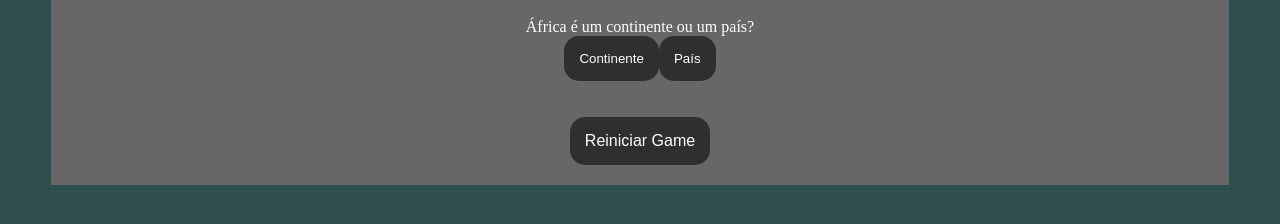
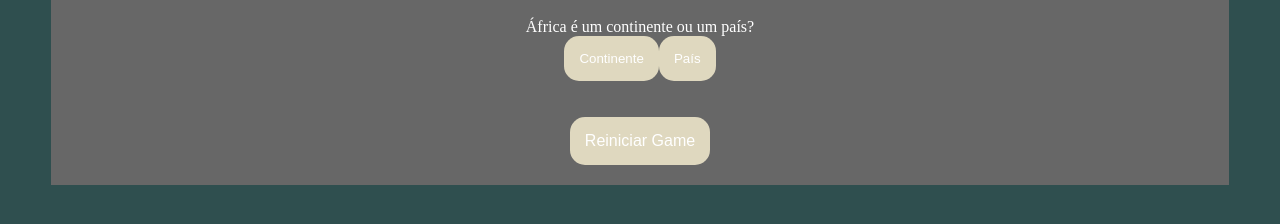
Before and after one commit to vimonts/Tecnicas_computacionais, a plain HTML site: page index.html in a window 1280 px wide. Shown: the part 256-480 px from the top of the page. Drawn offline with Linux system fonts and the light colour scheme.

Commit message:
Update style.css

```diff
--- a/style.css
+++ b/style.css
@@ -1,7 +1,7 @@
 :root{
     --cor-fundo: #2F4F4F;
     --cor-principal: #676767;
-    --cor-secundaria: #2F2F2F;
+    --cor-secundaria: #DFD8BF;
     --cor-destaque: #000000;
     --cor-texto: #FFFFFF;
 
```
